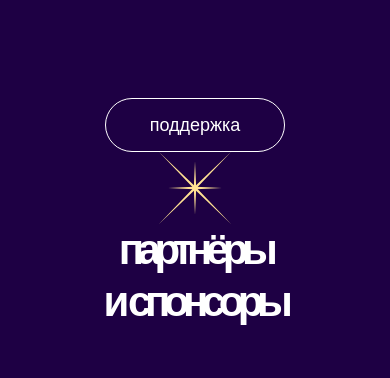
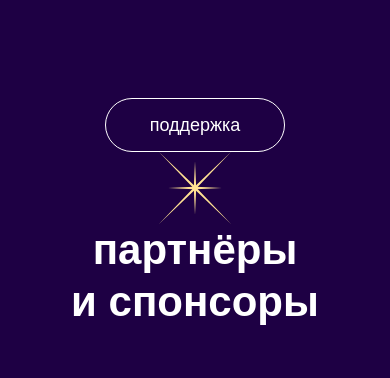
Before and after one commit to dobrovolskyv/FINSGRAM, a plain HTML site: page index.html in a window 390 px wide. Shown: the part 7123-7501 px from the top of the page. Drawn offline with nearby package versions, Linux system fonts and the light colour scheme.

Commit message:
ready to build

```diff
--- a/css/style.css
+++ b/css/style.css
@@ -562,7 +562,10 @@ body {
   margin-top: 100px;
   padding: 0 54px;
 }
-
+.sponsors .container{
+  position: relative;
+  z-index: 10;
+}
 .sponsors__title-wrapper {
   display: flex;
   flex-wrap: wrap;
@@ -940,6 +943,9 @@ body {
   .about__right {
     margin-top: 40px;
   }
+  .sponsors__title-wrapper h2 {
+    letter-spacing: 0px;
+  }
 }
 
 @media (max-width: 560px) {
```
